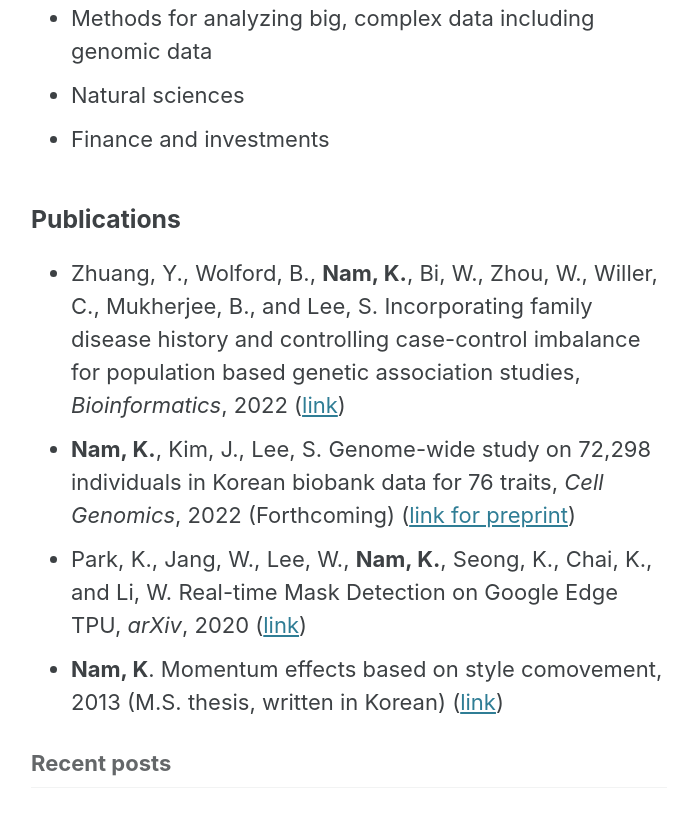
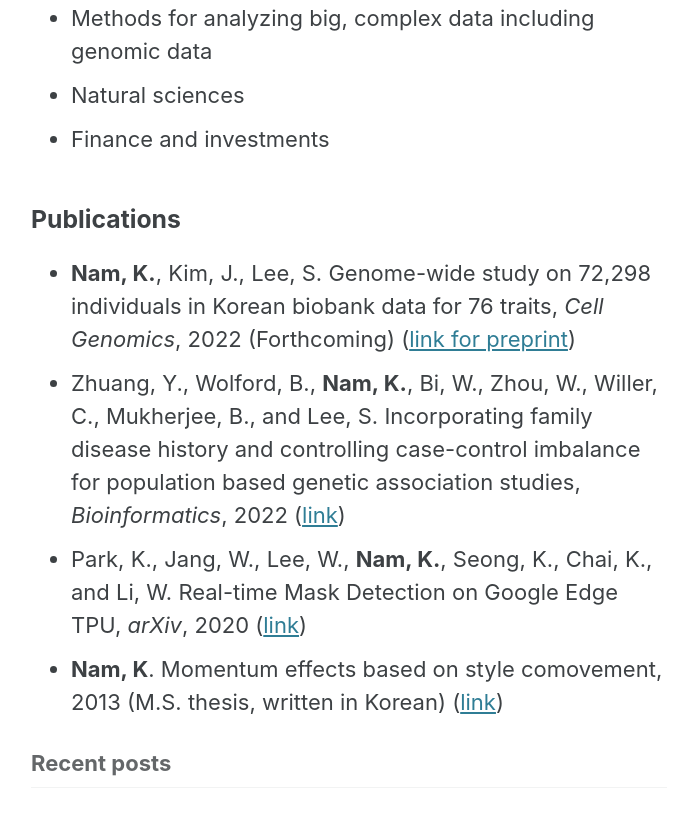
Before and after one commit to namks/namks.github.io, a Jekyll site: the page built from index.md, in a window 1280 px wide and 900 px high, scrolled down 820 px. Shown: the top 827 px of the window, without its empty margins (291-983 px from the left). Built offline with Jekyll 4.4.1, drawn with Linux system fonts in a browser that asks for light colours; cached includes are drawn as plain includes; our own code applies the rules of GitHub Pages for plain Markdown files; the list of posts is cut into pages by our own code.

```diff
--- a/index.md
+++ b/index.md
@@ -22,8 +22,8 @@ Whenever you commit to this repository, GitHub Pages will run [Jekyll](https://j
 
 ### Publications
 
+- **Nam, K.**, Kim, J., Lee, S. Genome-wide study on 72,298 individuals in Korean biobank data for 76 traits, _Cell Genomics_, 2022 (Forthcoming) ([link for preprint](https://www.medrxiv.org/content/10.1101/2022.02.23.22271389v1))
 - Zhuang, Y., Wolford, B., **Nam, K.**, Bi, W., Zhou, W., Willer, C., Mukherjee, B., and Lee, S. Incorporating family disease history and controlling case-control imbalance for population based genetic association studies, _Bioinformatics_, 2022 ([link](https://doi.org/10.1093/bioinformatics/btac459))
-- **Nam, K.**, Kim, J., Lee, S. Genome-wide study on 72,298 individuals in Korean biobank data for 76 traits, _Cell Genomics_, 2022 (Forthcoming) ([link for preprint](https://www.medrxiv.org/content/10.1101/2022.02.23.22271389v1))
 - Park, K., Jang, W., Lee, W., **Nam, K.**, Seong, K., Chai, K., and Li, W. Real-time Mask Detection on Google Edge TPU, _arXiv_, 2020 ([link](https://arxiv.org/abs/2010.04427))
 - **Nam, K**. Momentum effects based on style comovement, 2013 (M.S. thesis, written in Korean) ([link](http://library.kaist.ac.kr/search/detail/view.do?bibCtrlNo=569786&flag=dissertation))
 
```
